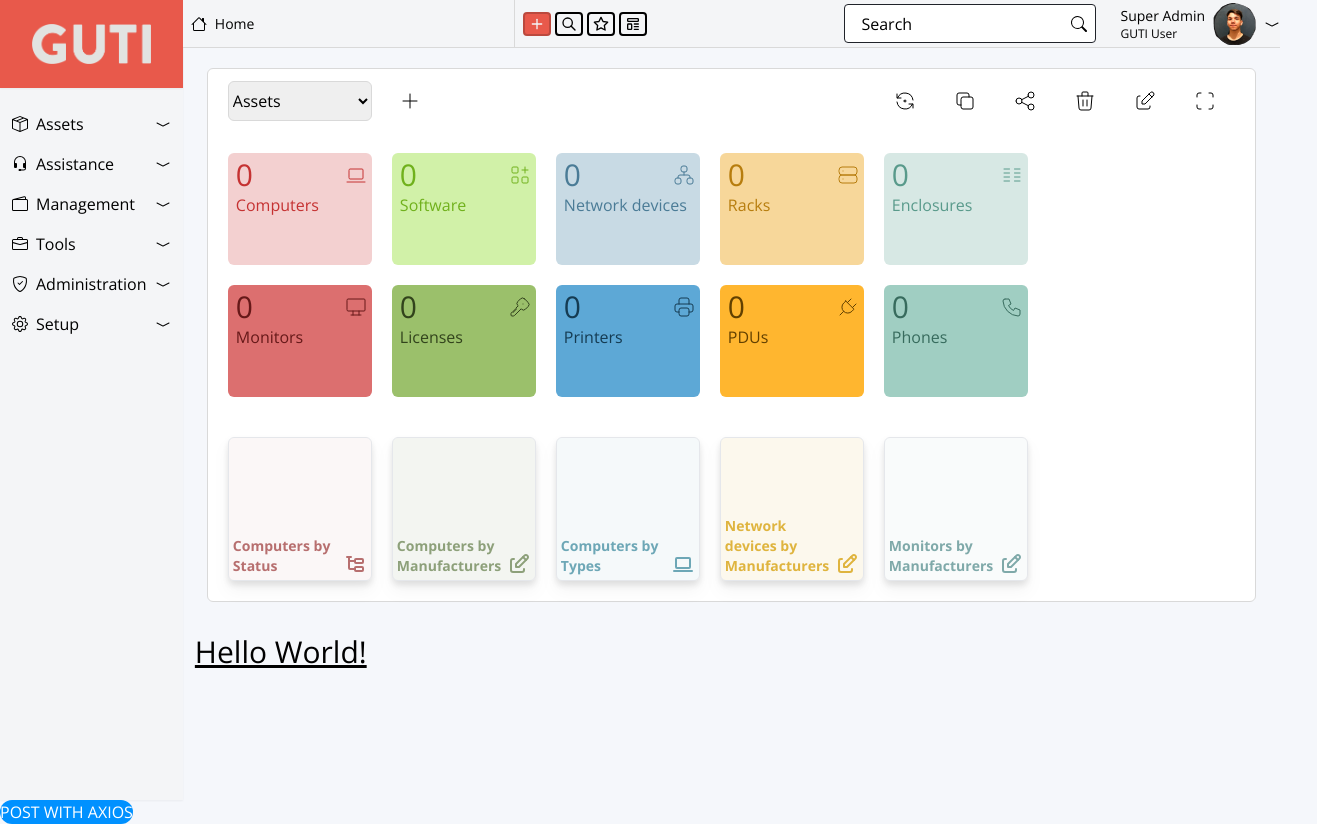
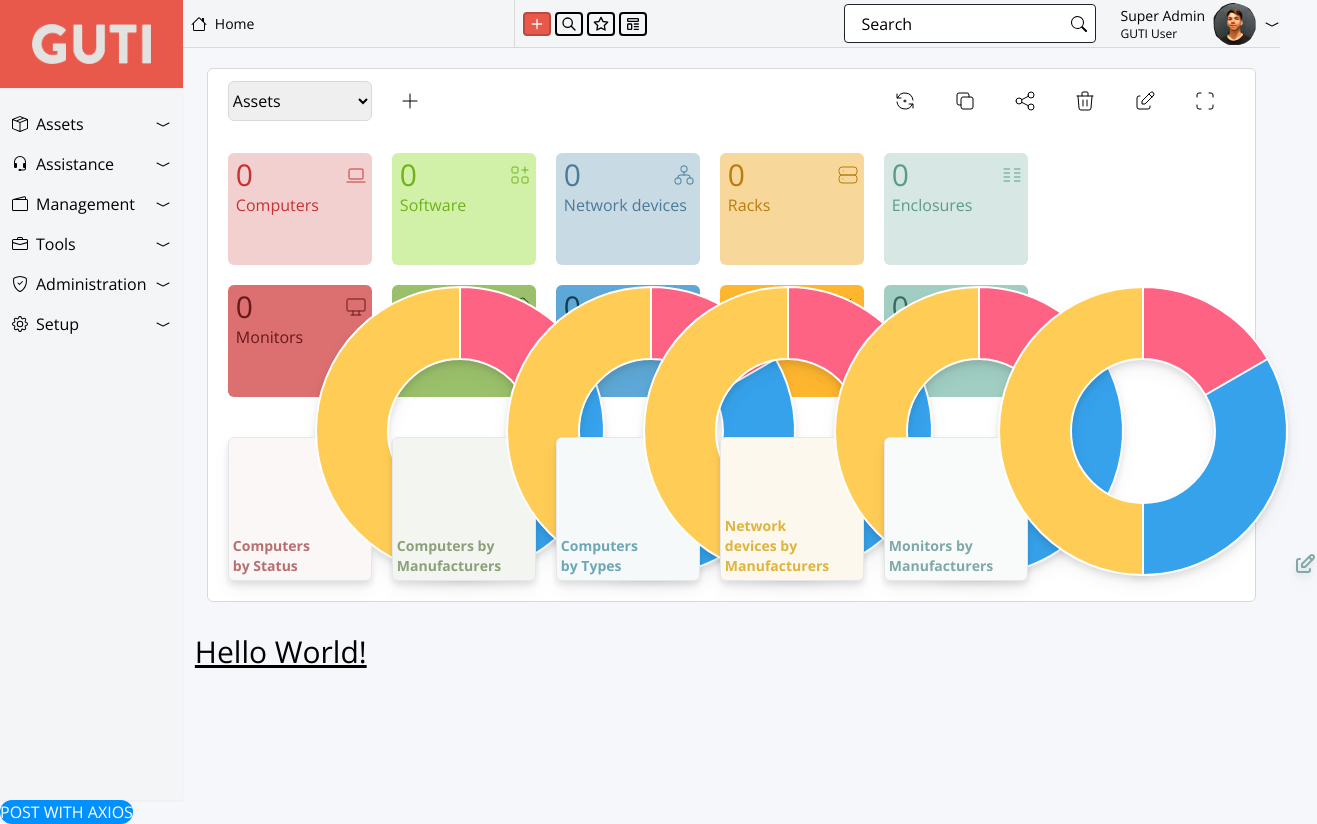
Before and after one commit to sydgibbon/guti-front, a React (Create React App) app: page /assets in a window 1280 px wide. Shown: the whole page, 1317 px wide, since content can reach past the window. Built offline with nearby package versions, Linux system fonts and the light colour scheme; no server answers.

Commit message:
Updated DonutGraph

```diff
--- a/src/component/dashboard/AssetsDashboard.jsx
+++ b/src/component/dashboard/AssetsDashboard.jsx
@@ -2,6 +2,7 @@ import React from 'react';
 import { TbRefreshDot, TbCopy, TbShare, TbTrash, TbEdit, TbMaximize, TbDeviceLaptop, TbApps, TbSitemap, TbServer, TbColumns, TbDeviceDesktop, TbKey, TbPrinter, TbPlug, TbPhone, TbSubtask, TbPlus } from 'react-icons/tb';
 import GraphGrid from './graph-grid/GraphGrid';
 import GridItem from './items-grid/GridItem';
+import Donut from '../graph/Donut';
 
 
 const AssetsDashboard = () => {
@@ -40,11 +41,11 @@ const AssetsDashboard = () => {
       </div>
 
       <div className='graphs-grid grid grid-cols-5 gap-5 pl-5 py-5'>
-        <GraphGrid icon={ <TbSubtask className='stroke-2 w-6 h-6' /> } text='Computers by Status' bgColor='bg-[#fbf7f7]' textColor='text-[#b76f6f]'/>
-        <GraphGrid icon={ <TbEdit className='stroke-2 w-6 h-6' /> } text='Computers by Manufacturers' bgColor='bg-[#f3f5f1]' textColor='text-[#8da07a]'/>
-        <GraphGrid icon={ <TbDeviceLaptop className='stroke-2 w-6 h-6' /> } text='Computers by Types' bgColor='bg-[#f5f9fa]' textColor='text-[#6da7b6]'/>
-        <GraphGrid icon={ <TbEdit className='stroke-2 w-6 h-6' /> } text='Network devices by Manufacturers' bgColor='bg-[#fcf8ed]' textColor='text-[#dfb43e]'/>
-        <GraphGrid icon={ <TbEdit className='stroke-2 w-6 h-6' /> } text='Monitors by Manufacturers' bgColor='bg-[#f9fbfb]' textColor='text-[#7fa9a9]'/>
+        <GraphGrid icon={ <TbSubtask className='stroke-2 w-6 h-6' /> } graph={ <Donut /> } text='Computers by Status' bgColor='bg-[#fbf7f7]' textColor='text-[#b76f6f]'/>
+        <GraphGrid icon={ <TbEdit className='stroke-2 w-6 h-6' /> } graph={ <Donut /> } text='Computers by Manufacturers' bgColor='bg-[#f3f5f1]' textColor='text-[#8da07a]'/>
+        <GraphGrid icon={ <TbDeviceLaptop className='stroke-2 w-6 h-6' /> } graph={ <Donut /> } text='Computers by Types' bgColor='bg-[#f5f9fa]' textColor='text-[#6da7b6]'/>
+        <GraphGrid icon={ <TbEdit className='stroke-2 w-6 h-6' /> } graph={ <Donut /> } text='Network devices by Manufacturers' bgColor='bg-[#fcf8ed]' textColor='text-[#dfb43e]'/>
+        <GraphGrid icon={ <TbEdit className='stroke-2 w-6 h-6' /> } graph={ <Donut /> } text='Monitors by Manufacturers' bgColor='bg-[#f9fbfb]' textColor='text-[#7fa9a9]'/>
       </div>
     </div>
   )
--- a/src/component/dashboard/graph-grid/GraphGrid.jsx
+++ b/src/component/dashboard/graph-grid/GraphGrid.jsx
@@ -1,9 +1,10 @@
 import React from "react";
 
-const GraphGrid = ({ icon, text, bgColor, textColor }) => {
+const GraphGrid = ({ icon, graph, text, bgColor, textColor }) => {
   return (
     <div className={`select-none w-36 h-36 border rounded-md flex items-end drop-shadow-lg p-1 ${bgColor}`}>
       <span className={`text-sm font-bold ${textColor}`}>{ text }</span>
+      <span className="">{graph}</span>
       <span className={` ${textColor}` }>{ icon }</span>
     </div>
   );
--- /dev/null
+++ b/src/component/graph/Donut.jsx
@@ -0,0 +1,37 @@
+import React from 'react';
+import { Doughnut } from 'react-chartjs-2';
+import { Chart, Tooltip, Title, ArcElement, Legend } from 'chart.js';
+
+Chart.register(
+    Tooltip, Title, ArcElement, Legend
+);
+
+const data = {
+    datasets: [{
+        data: [10, 20, 30],
+        backgroundColor: [
+            'rgb(255, 99, 132)',
+            'rgb(54, 162, 235)',
+            'rgb(255, 205, 86)'
+          ],
+    }],
+
+
+    // These labels appear in the legend and in the tooltips when hovering different arcs
+    // labels: [
+    //     'Red',
+    //     'Yellow',
+    //     'Blue'
+    // ]
+};
+
+
+const Donut = () => {
+  return (
+    <div>
+        <Doughnut data={data} />
+    </div>
+  )
+}
+
+export default Donut
```
